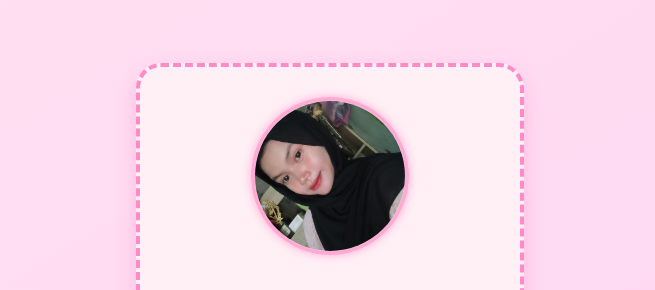
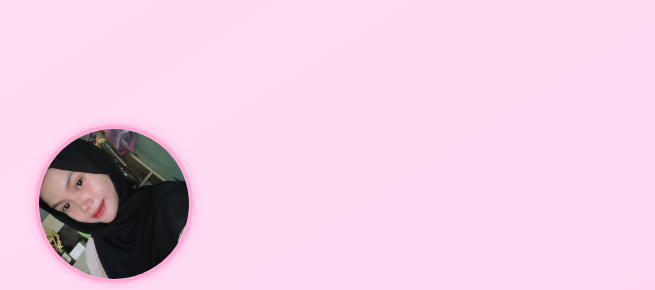
Before and after one commit to nadilaelsasafira-source/pelatihanTIK, a plain HTML site: page index.html in a window 1280 px wide. Shown: the part 107-397 px from the top of the page, without its empty margins (310-965 px from the left). Drawn offline with Linux system fonts and the light colour scheme.

Commit message:
Update style.css

```diff
--- a/style.css
+++ b/style.css
@@ -10,16 +10,16 @@ body {
 }
 
 /* Kartu Profil */
-.Kartu-profil {
-  background-color: #fff0f5;
-  border: 4px dashed #ff8ac9;
-  border-radius: 25px;
-  padding: 30px;
-  width: 320px;
-  text-align: center;
-  box-shadow: 0 10px 20px rgba(255, 105, 180, 0.3);
-  transition: transform 0.3s ease;
+.Kartu-profil img {
+  width: 150px;
+  height: 150px;
+  object-fit: cover; /* <<< ini penting! */
+  border-radius: 50%;
+  border: 4px solid #ffaad4;
+  box-shadow: 0 0 10px #ffaad4;
+  margin-bottom: 20px;
 }
+
 
 .Kartu-profil:hover {
   transform: scale(1.03);
```
